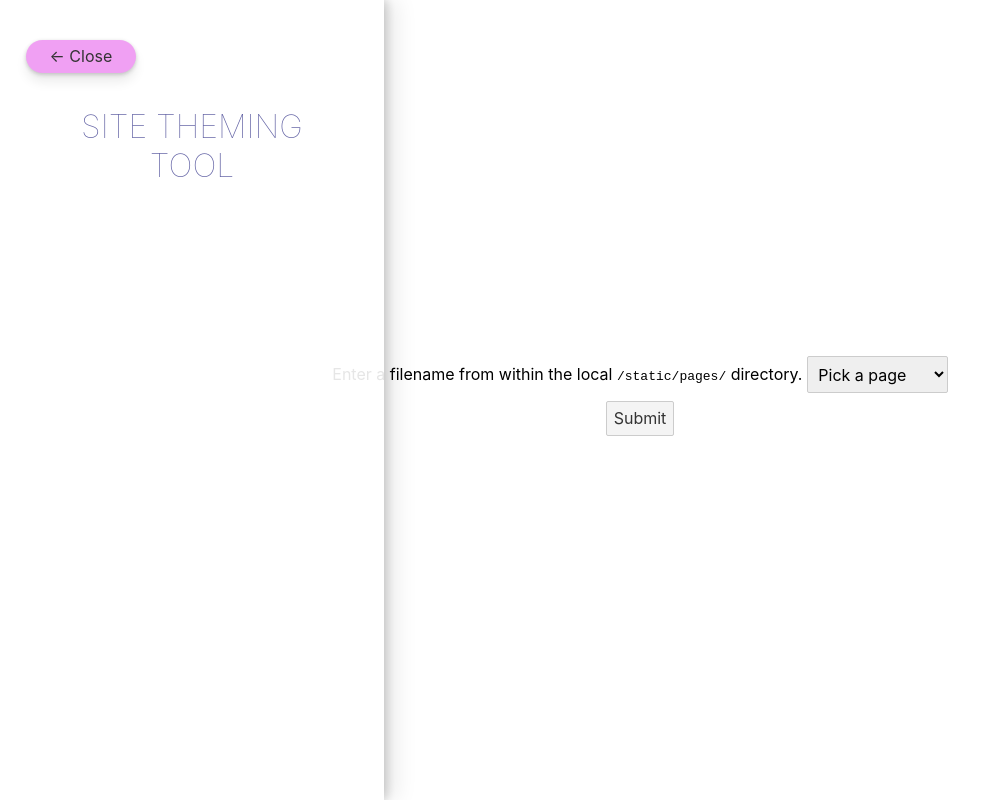
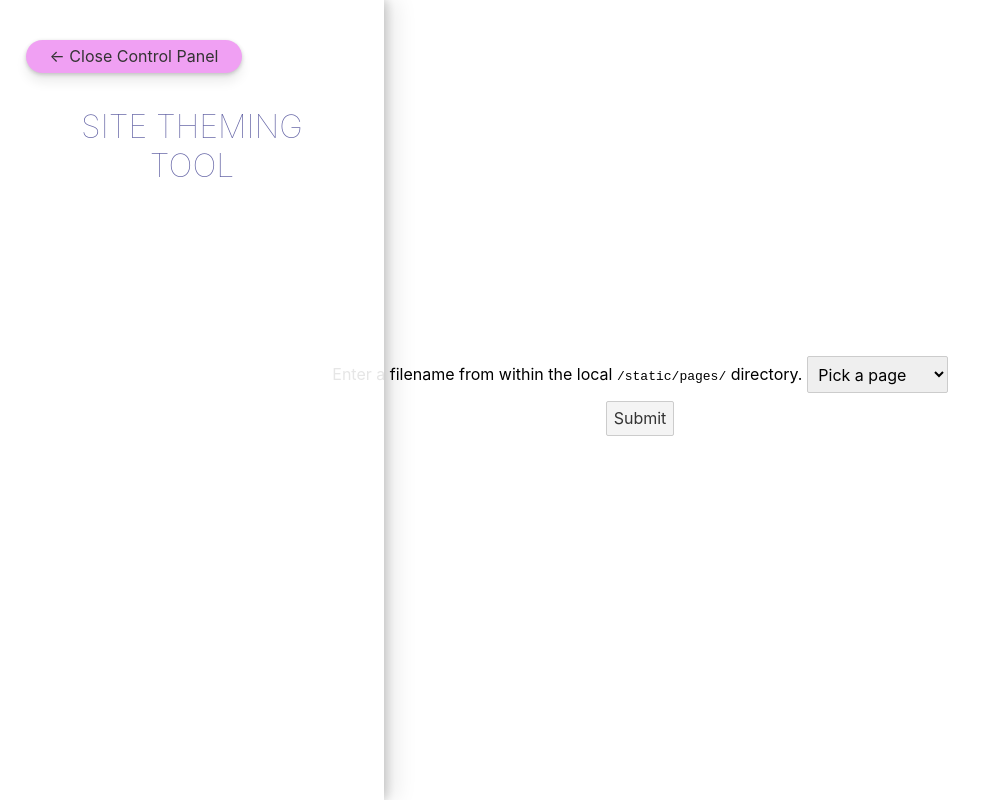
Before and after one commit to franknoirot/concepting-tool, a Svelte app: page / in a window 1280 px wide. Shown: the whole page, without its empty margins (0-987 px from the left). Built offline with nearby package versions, Linux system fonts and the light colour scheme.

Commit message:
UI tweaks

```diff
--- a/public/pages/landing-page.css
+++ b/public/pages/landing-page.css
@@ -115,7 +115,7 @@ header a.site-logo:focus {
   height: 0;
   border-left: var(--tri-size) solid transparent;
   border-right: var(--tri-size) solid transparent;
-  border-top: var(--tri-size) solid black;
+  border-top: var(--tri-size) solid var(--body-color);
   transform: translate(0, -50%);
 }
 
--- a/src/App.svelte
+++ b/src/App.svelte
@@ -107,10 +107,6 @@
 <main>
 	<section class={`side-bar ${ isSidebarOpen ? 'open' : '' }`}>
 		<h1>Site Theming Tool</h1>
-		<button class='side-bar_toggle'
-			on:click={() => isSidebarOpen = !isSidebarOpen}>
-			{ !isSidebarOpen ? 'Open →' : '← Close' }
-		</button>
 		{#if previewStyles instanceof Array}
 		<section class='control_group'>
 			{#each previewStyles as style, j ('style-control_'+j)}
@@ -127,6 +123,10 @@
 		</section>
 		{/if}
 	</section>
+	<button class='side-bar_toggle'
+		on:click={() => isSidebarOpen = !isSidebarOpen}>
+		{ !isSidebarOpen ? 'Open Control Panel →' : '← Close Control Panel' }
+	</button>
 
 	<!-- iFrame of other page, or selection of page to view. -->
 	{#if iFrameInitialized}
@@ -214,7 +214,8 @@
 	}
 
 
-	.side-bar.open {
+	.side-bar.open,
+	.side-bar:focus-within {
 		transform: translate(100%);
 		box-shadow: .2vw 0 .8vw rgba(0,0,0,0.2), 1vw 0 1.6vw rgba(0,0,0,.08);
 	}
@@ -231,6 +232,9 @@
 		z-index: 3;
 	}
 
+	.side-bar_toggle:focus {
+		background: #d080d3;
+	}
 
 	@media (min-width: 640px) {
 		main {
```
